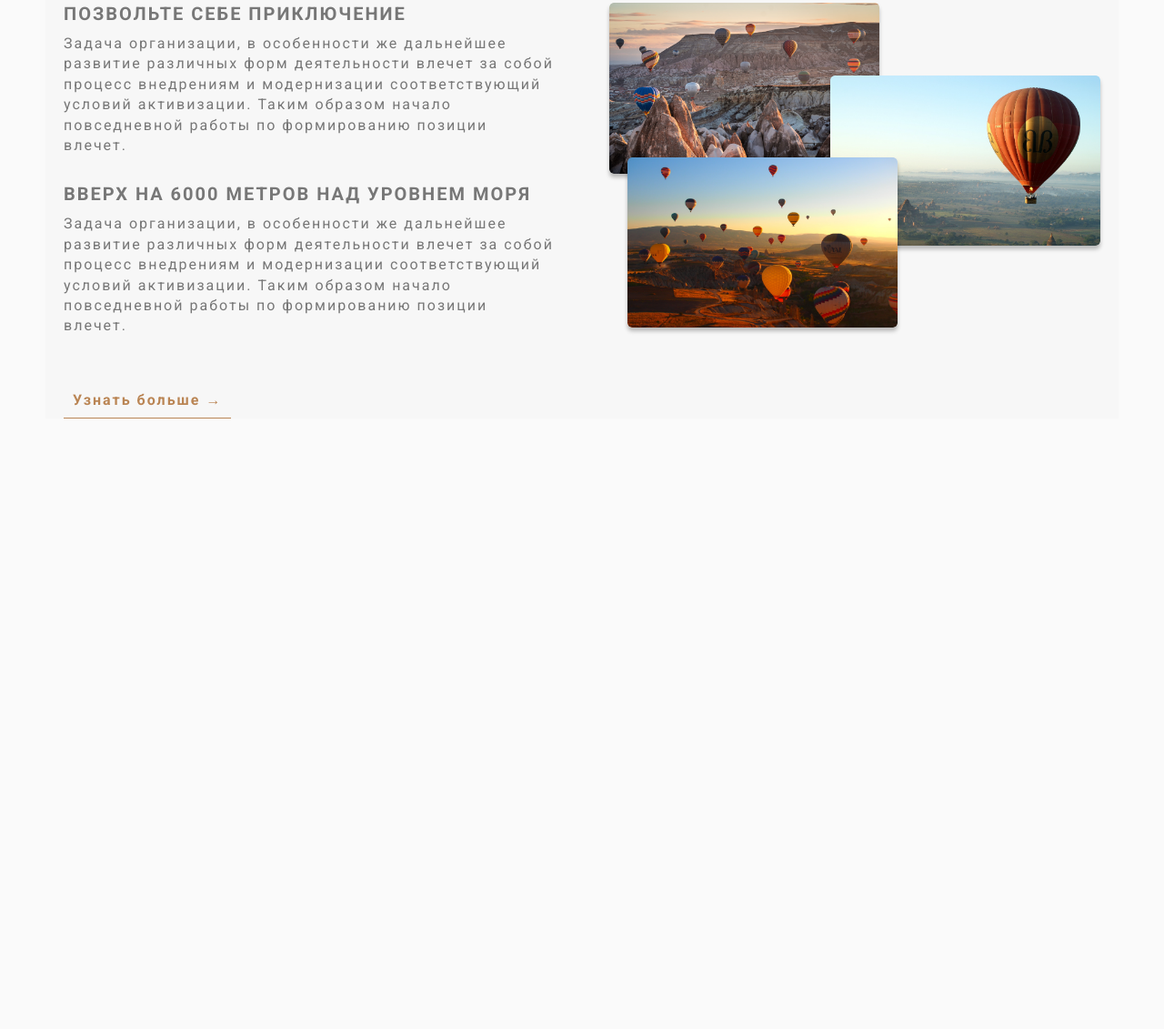
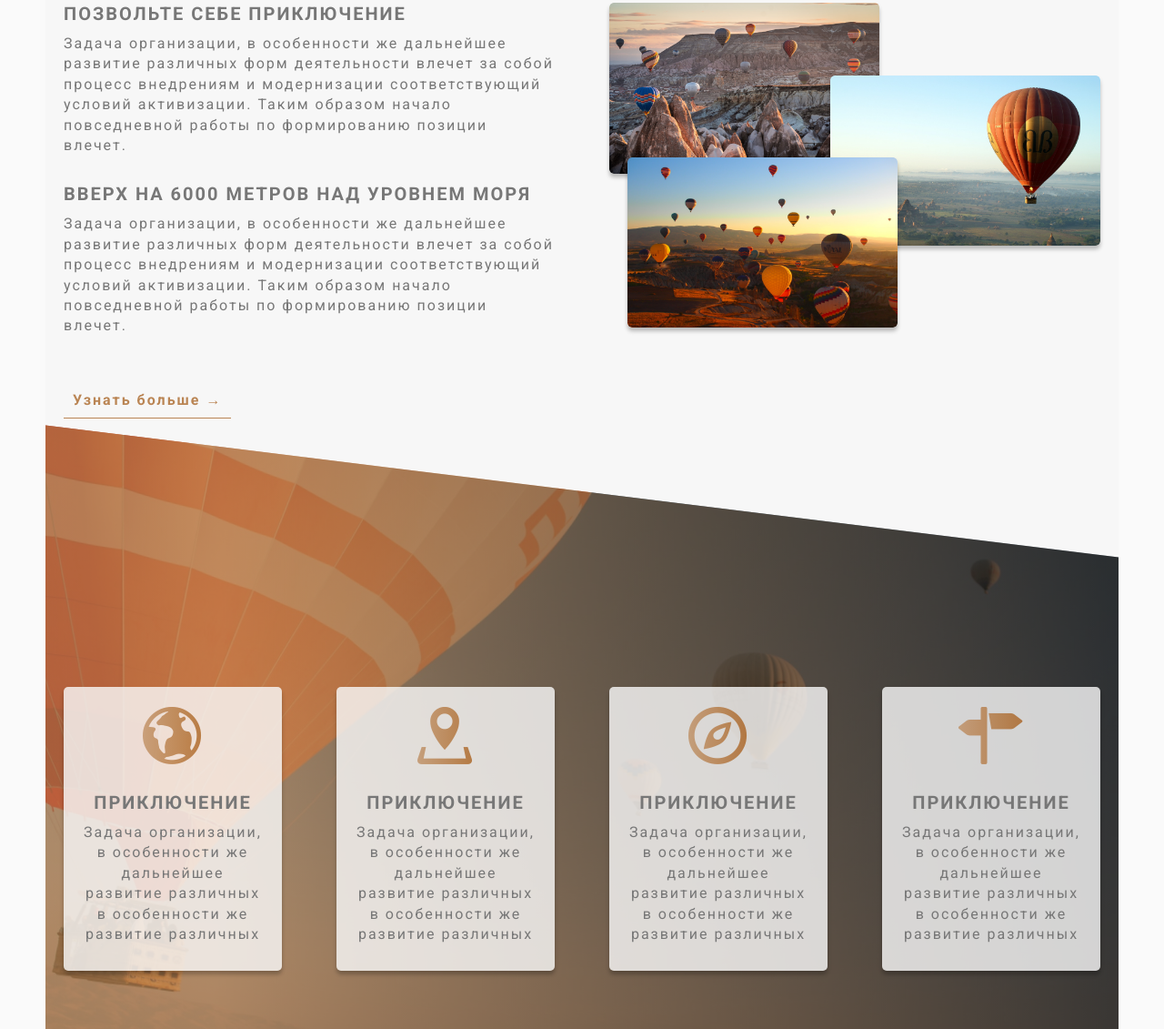
Before and after one commit to Maksym-Siroshtan/balloons, a plain HTML site: page index.html in a window 1280 px wide. Shown: the part 1009-2140 px from the top of the page at 91% size. Before the commit the page ends 1519 px from the top, so only its background shows below. Drawn offline with Linux system fonts and the light colour scheme; a web font is replaced by a local one.

Commit message:
Added adventure section

```diff
--- /dev/null
+++ b/css/icon-font.css
@@ -0,0 +1,39 @@
+@font-face {
+  font-family: 'icomoon';
+  src:  url('fonts/icomoon.eot?jgfm70');
+  src:  url('fonts/icomoon.eot?jgfm70#iefix') format('embedded-opentype'),
+    url('fonts/icomoon.ttf?jgfm70') format('truetype'),
+    url('fonts/icomoon.woff?jgfm70') format('woff'),
+    url('fonts/icomoon.svg?jgfm70#icomoon') format('svg');
+  font-weight: normal;
+  font-style: normal;
+  font-display: block;
+}
+
+[class^="icon-"], [class*=" icon-"] {
+  /* use !important to prevent issues with browser extensions that change fonts */
+  font-family: 'icomoon' !important;
+  speak: never;
+  font-style: normal;
+  font-weight: normal;
+  font-variant: normal;
+  text-transform: none;
+  line-height: 1;
+
+  /* Better Font Rendering =========== */
+  -webkit-font-smoothing: antialiased;
+  -moz-osx-font-smoothing: grayscale;
+}
+
+.icon-Vector:before {
+  content: "\e900";
+}
+.icon-Vector-1:before {
+  content: "\e901";
+}
+.icon-Vector-2:before {
+  content: "\e902";
+}
+.icon-Vector-3:before {
+  content: "\e903";
+}
--- a/index.html
+++ b/index.html
@@ -9,6 +9,7 @@
       href="https://fonts.googleapis.com/css2?family=Roboto:wght@100;300;400;500;700;900&family=Sedgwick+Ave+Display&display=swap"
       rel="stylesheet"
     />
+    <link rel="stylesheet" href="./css/icon-font.css" />
     <link rel="stylesheet" href="./css/style.css" />
   </head>
   <body>
@@ -76,6 +77,59 @@
             </div>
           </div>
         </section>
+
+        <section class="section-adventure">
+          <div class="row">
+            <div class="col-1-of-4">
+              <div class="adventure-card">
+                <i
+                  class="adventure-card__icon margin-bottom-30px icon-Vector-3"
+                ></i>
+                <h3 class="title-third margin-bottom-10px">приключение</h3>
+                <p class="paragraph">
+                  Задача организации, в особенности же дальнейшее развитие
+                  различных в особенности же развитие различных
+                </p>
+              </div>
+            </div>
+            <div class="col-1-of-4">
+              <div class="adventure-card">
+                <i
+                  class="adventure-card__icon margin-bottom-30px icon-Vector-2"
+                ></i>
+                <h3 class="title-third margin-bottom-10px">приключение</h3>
+                <p class="paragraph">
+                  Задача организации, в особенности же дальнейшее развитие
+                  различных в особенности же развитие различных
+                </p>
+              </div>
+            </div>
+            <div class="col-1-of-4">
+              <div class="adventure-card">
+                <i
+                  class="adventure-card__icon margin-bottom-30px icon-Vector"
+                ></i>
+                <h3 class="title-third margin-bottom-10px">приключение</h3>
+                <p class="paragraph">
+                  Задача организации, в особенности же дальнейшее развитие
+                  различных в особенности же развитие различных
+                </p>
+              </div>
+            </div>
+            <div class="col-1-of-4">
+              <div class="adventure-card">
+                <i
+                  class="adventure-card__icon margin-bottom-30px icon-Vector-1"
+                ></i>
+                <h3 class="title-third margin-bottom-10px">приключение</h3>
+                <p class="paragraph">
+                  Задача организации, в особенности же дальнейшее развитие
+                  различных в особенности же развитие различных
+                </p>
+              </div>
+            </div>
+          </div>
+        </section>
       </main>
 
       <!-- <section class="grid-test">
--- a/sass/abstracts/_variables.sass
+++ b/sass/abstracts/_variables.sass
@@ -28,4 +28,3 @@ $margin-vertical-80px: 8rem
 // Typography size
 $title-secondary-size: 3.6rem
 $title-third-size: 2rem
-$standart-size: 1.6rem
--- a/sass/base/_typography.sass
+++ b/sass/base/_typography.sass
@@ -2,7 +2,7 @@ body
   font-family: "Roboto", sans-serif
   font-weight: 400
   color: $color-gray
-  font-size: $standart-size
+  font-size: 1.6rem
   letter-spacing: .2rem
 
 .title-first
@@ -54,4 +54,8 @@ body
   font-weight: 700
 
 .paragraph
+  font-size: 1.6rem
+  letter-spacing: .2rem
   line-height: 140%
+  font-weight: 400
+  color: $color-gray
--- /dev/null
+++ b/sass/components/_adventure-card.sass
@@ -0,0 +1,17 @@
+.adventure-card
+  padding: 2.2rem
+  padding-bottom: 2.9rem
+  text-align: center
+  border-radius: .5rem
+  background: rgba($color-white, 0.80)
+  box-shadow: $box-shadow
+  transition: all .2s
+  &:hover
+    transform: translateY(-1.5rem) scale(1.1)
+
+  &__icon
+    display: inline-block
+    font-size: 6.3rem
+    background: linear-gradient(90deg, rgba($brown-color-light, 0.70) 0.03%, rgba($brown-color-dark, 0.70) 99.94%)
+    -webkit-background-clip: text
+    color: transparent
--- a/sass/components/_button-text.sass
+++ b/sass/components/_button-text.sass
@@ -1,7 +1,7 @@
 .btn-text
   &:link, &:visited
     display: inline-block
-    font-size: $standart-size
+    font-size: 1.6rem
     text-decoration: none
     letter-spacing: .2rem
     font-weight: 700
--- a/sass/pages/_home.sass
+++ b/sass/pages/_home.sass
@@ -1,2 +1,10 @@
 .section-about
-  padding-top: 8rem
+  padding: 8rem 0
+
+.section-adventure
+  padding: 21.5rem 0
+  background: linear-gradient(91deg, rgba($brown-color-light, 0.70) 16.34%, rgba($color-black, 0.70) 98.8%), url('../img/adventure-background.jpg') center / cover no-repeat
+  // clip-path: polygon(0 8%, 100% 20%, 100% 92%, 0 80%)
+  transform: skewY(7deg)
+  & > *
+    transform: skewY(-7deg)
--- a/sass/style.sass
+++ b/sass/style.sass
@@ -10,6 +10,7 @@
 @import "./components/button.sass"
 @import "./components/button-text.sass"
 @import "./components/composition.sass"
+@import "./components/adventure-card.sass"
 
 @import "./layout/grid.sass"
 @import "./layout/header.sass"
```
Also changed, not shown: css/fonts/icomoon.ttf (added), css/fonts/icomoon.woff (added), css/style.css, css/style.min.css, img/adventure-background.jpg (added), 2 other files.
